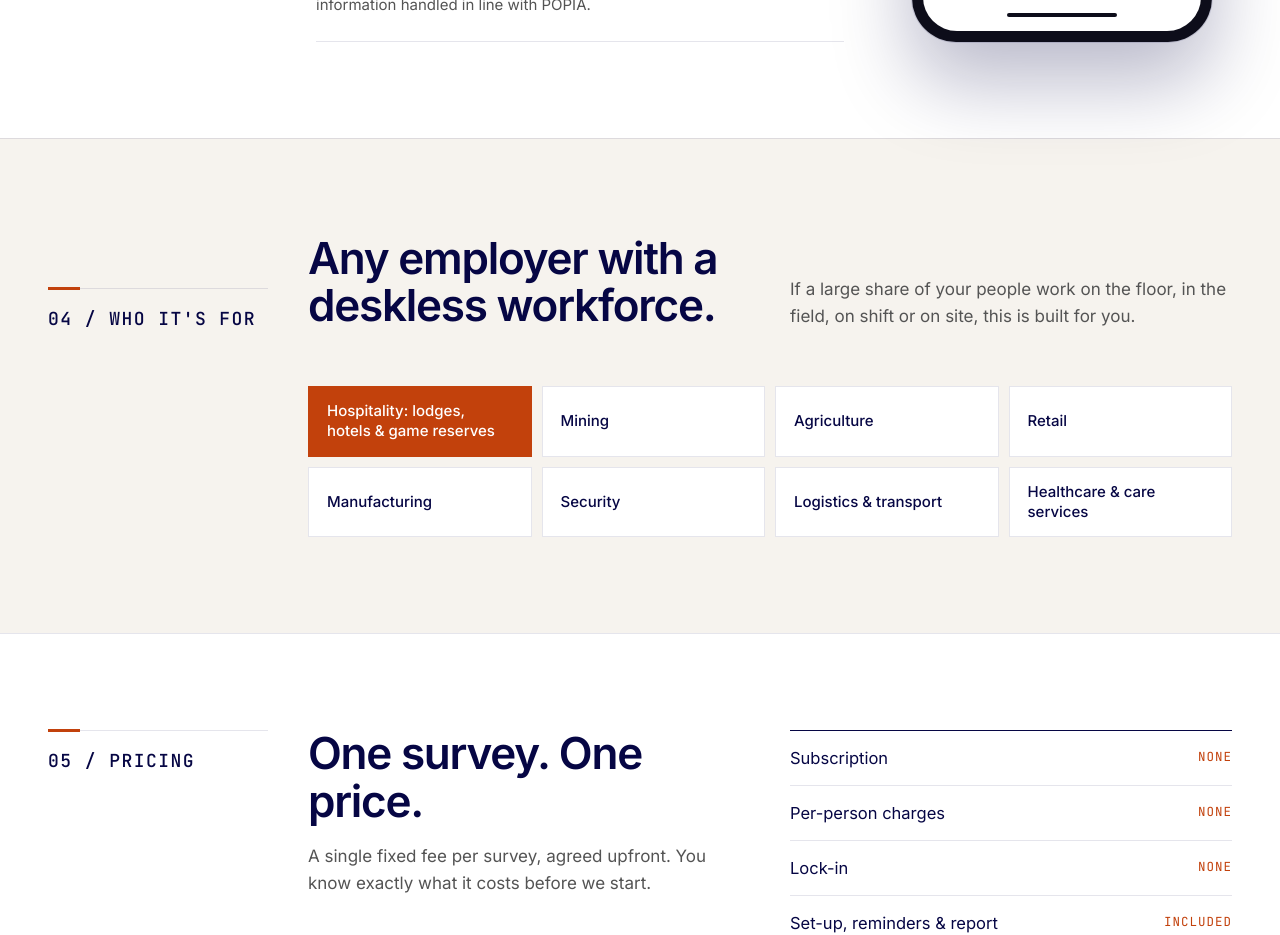
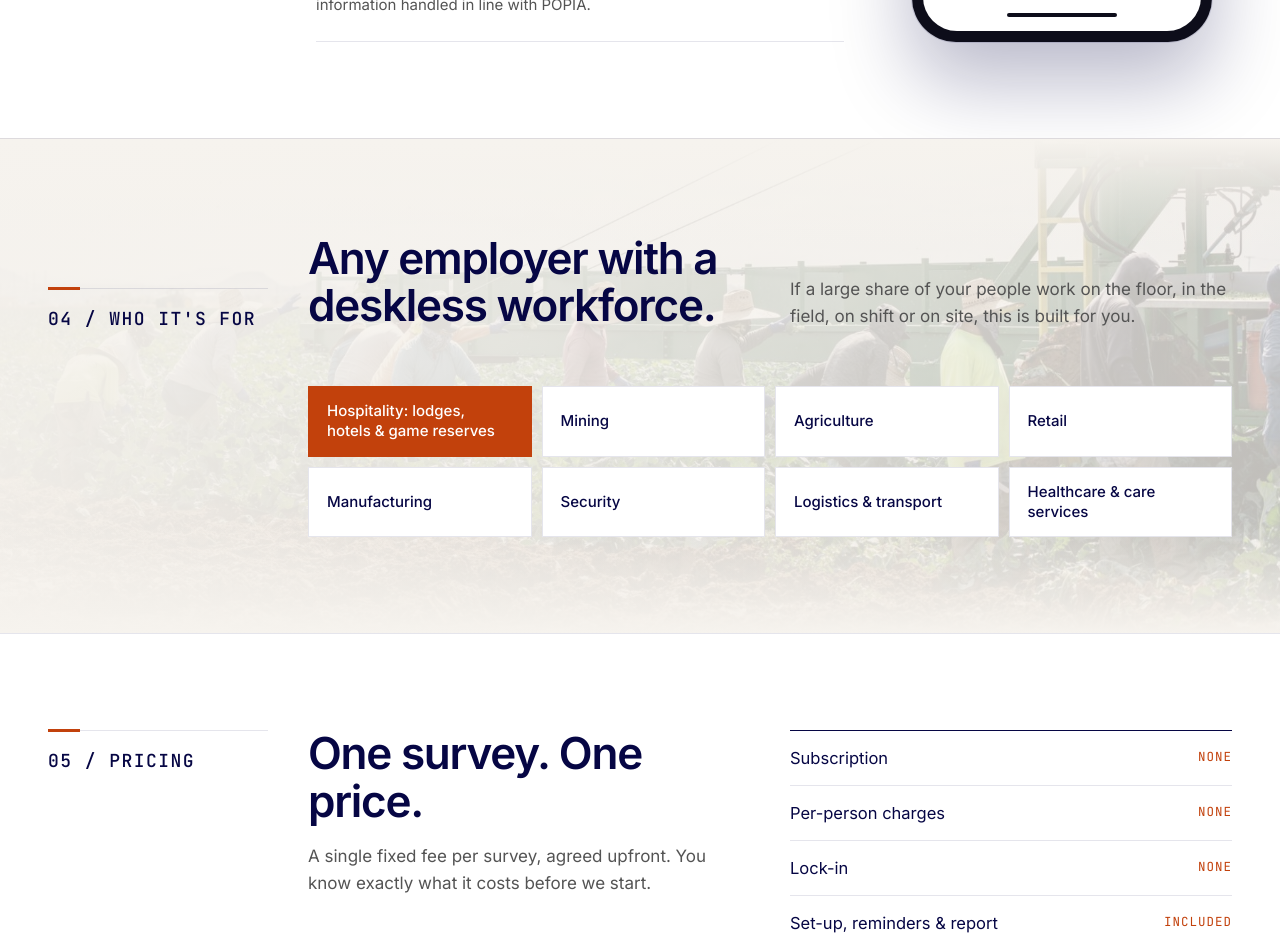
Before and after one commit to biancasmit683-netizen/HRinsightscov2, a React (Vite) app: page / in a window 1280 px wide. Shown: the part 3120-4055 px from the top of the page. Built offline with nearby package versions, Linux system fonts and the light colour scheme.

Commit message:
Who it's for: faded farm-workers photo as section background
Co-Authored-By: Claude Opus 5.5 <noreply@anthropic.com>
Claude-Session: https://claude.ai/code/session_01Vf91w2bEHPv3FxK19iqoVh

```diff
--- a/src/page-engagement.jsx
+++ b/src/page-engagement.jsx
@@ -264,7 +264,13 @@ function WhoFor() {
   const inds = ['Mining','Agriculture','Retail','Manufacturing','Security','Logistics & transport','Healthcare & care services'];
   const chip = { display:'flex', alignItems:'center', padding: isMobile ? '12px 14px' : '14px 18px', background:'#fff', border:'1px solid var(--rule)', fontWeight: 500, fontSize: isMobile ? 14 : 15, lineHeight: 1.35 };
   return (
-    <section id="industries" style={{ background:'var(--paper)', padding: pad(isMobile), borderTop:'1px solid var(--rule)' }}>
+    <section id="industries" style={{ background:'var(--paper)', padding: pad(isMobile), borderTop:'1px solid var(--rule)', position:'relative', overflow:'hidden' }}>
+      <div aria-hidden="true" style={{ position:'absolute', inset: 0, backgroundImage:'url(/brand/who-farm.jpg)', backgroundSize:'cover', backgroundPosition: isMobile ? '70% 55%' : 'center 55%', filter:'saturate(0.75)' }}/>
+      <div aria-hidden="true" style={{ position:'absolute', inset: 0, background: isMobile
+        ? 'linear-gradient(180deg, rgba(246,243,238,1) 0%, rgba(246,243,238,0.86) 30%, rgba(246,243,238,0.8) 70%, rgba(246,243,238,1) 100%)'
+        : 'linear-gradient(90deg, rgba(246,243,238,0.97) 0%, rgba(246,243,238,0.9) 40%, rgba(246,243,238,0.78) 100%)' }}/>
+      <div aria-hidden="true" style={{ position:'absolute', inset: 0, background:'linear-gradient(180deg, rgba(246,243,238,1) 0%, rgba(246,243,238,0) 22%, rgba(246,243,238,0) 78%, rgba(246,243,238,1) 100%)' }}/>
+      <div style={{ position:'relative' }}>
       <SectionHead index="04 / WHO IT'S FOR" title="Any employer with a deskless workforce."
         lede="If a large share of your people work on the floor, in the field, on shift or on site, this is built for you."/>
       <div style={{ display:'grid', gridTemplateColumns: isMobile ? '1fr' : '220px 1fr', gap: 40 }}>
@@ -273,6 +279,7 @@ function WhoFor() {
           <span style={{ ...chip, background:'var(--orange)', borderColor:'var(--orange)', color:'#fff' }}>Hospitality: lodges, hotels &amp; game reserves</span>
           {inds.map(i => <span key={i} style={chip}>{i}</span>)}
         </div>
+      </div>
       </div>
     </section>
   );
```
Also changed, not shown: public/brand/who-farm.jpg (added).
